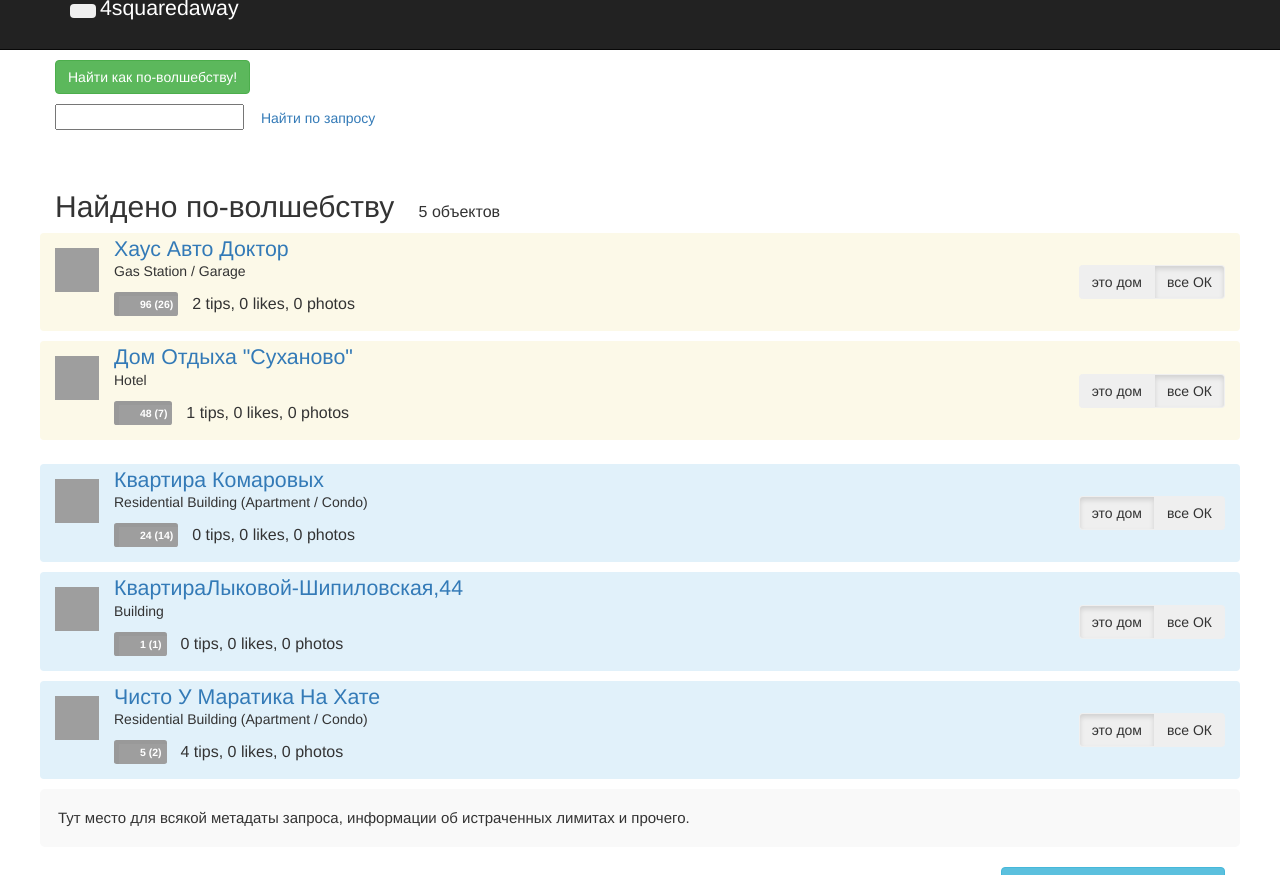
After one commit to jBugman/4squaredaway, a Flask app: page /bootstrap/ in a window 1280 px wide. The commit adds this page. Shown: the top 875 px of the page. Run offline with Flask 2, Linux system fonts and the light colour scheme; some libraries are stand-ins or nearby versions; grey boxes are pictures that could not be loaded.

Commit message:
Bootstrap-based static layout

```diff
--- a/fsqaway/wsgi.py
+++ b/fsqaway/wsgi.py
@@ -37,13 +37,18 @@ magic = Magic()
 def favicon():
     return redirect(url_for(
         'static',
-        filename='poweredByFoursquare_16x16.png'
+        filename='img/poweredByFoursquare_16x16.png'
     ))
 
 
 @app.route('/')
 def index():
     return render_template('index.html')
+
+
+@app.route('/bootstrap/')
+def bootstrap():
+    return render_template('magic.html')
 
 
 def render_venue_list(venues, format):
--- /dev/null
+++ b/static/css/styles.css
@@ -0,0 +1,107 @@
+.nowrap {
+    white-space: nowrap;
+}
+
+.brand.fsq-brand {
+    color: #fff;
+    font-size: 16pt;
+    line-height: 12pt;
+}
+
+.user-avatar {
+    width: 32px;
+    height: 32px;
+    margin: 0 6px 0 0;
+}
+
+.navbar__legal {
+    margin: 0 40px 0 0;
+    padding-left: 24px;
+    background: url('/static/img/poweredByFoursquare_16x16.png') 0 50% no-repeat;
+}
+
+.form__height_large {
+    margin: 7px 0 0 0;
+}
+
+.search-results-container {
+    margin-top: 35px;
+}
+
+.search-results-count {
+    color: #333;
+    font-size: 12pt;
+    margin-left: 1em;
+}
+
+.search-result {
+    background-color: #E1F1FA;
+    -webkit-border-radius: 4px;
+    -moz-border-radius: 4px;
+    border-radius: 4px;
+    width: 100%;
+    margin-bottom: 10px;
+}
+.search-result td {
+    padding: 0;
+    margin: 0;
+}
+.search-result-icon-container {
+    width: 74px;
+    vertical-align: top;
+}
+.search-result-icon {
+    margin: 15px;
+    width: 44px;
+    height: 44px;
+}
+.search-result-header {
+    margin: 5px 0 0;
+    font-size: 16pt;
+}
+.search-result-label {
+    background: #999999 url('https://playfoursquare.s3.amazonaws.com/press/logo/icon-16x16.png') 5px 4px no-repeat;
+    padding: 0 5px 0 26px;
+    line-height: 24px;
+    display: inline-block;
+    margin-bottom: 15px;
+}
+.search-result-stats {
+    margin-left: 10px;
+    line-height: 24px;
+    font-size: 12pt;
+    position: relative;
+    bottom: -1px;
+}
+.search-result-controls {
+    margin-right: 15px;
+}
+
+.search-result.irrelevant {
+    background-color: #FCF9E8;
+}
+
+.search-result.irrelevant + .search-result:not(.irrelevant) {
+    margin-top: 24px;
+}
+
+.button-results-submit {
+    margin-top: 20px;
+}
+
+.infobox {
+    background-color: #f9f9f9;
+    -webkit-border-radius: 5px;
+    -moz-border-radius: 5px;
+    border-radius: 5px;
+    padding: 18px;
+    box-sizing: border-box;
+    font-size: 15px;
+}
+
+.footer__foursquare-powerded {
+    height: 80px;
+    position: relative;
+    right: -30px;
+    bottom: -10px;
+}
--- /dev/null
+++ b/templates/bootstrap.html
@@ -0,0 +1,51 @@
+<!DOCTYPE html>
+<html lang="ru">
+	<head>
+		<meta charset="utf-8">
+		<title>{% block title %}4squaredaway{% endblock %}</title>
+		<meta name="viewport" content="width=device-width, initial-scale=1.0">
+		<!-- <meta name="description" content=""> -->
+		<!-- <meta name="author" content=""> -->
+		<link href="//netdna.bootstrapcdn.com/twitter-bootstrap/2.3.1/css/bootstrap-combined.min.css" rel="stylesheet">
+		<style>
+			body {padding-top: 60px;}
+		</style>
+		<link href="//netdna.bootstrapcdn.com/twitter-bootstrap/2.3.1/css/bootstrap-responsive.min.css" rel="stylesheet">
+		<link href="{{ url_for('static', filename='css/styles.css') }}" rel="stylesheet">
+
+		<!--[if lt IE 9]><script src="../assets/js/html5shiv.js"></script><![endif]-->
+
+		<link rel="shortcut icon" href="{{ url_for('static', filename='img/poweredByFoursquare_16x16.png') }}">
+	</head>
+	<body>
+		<div class="navbar navbar-inverse navbar-fixed-top">
+			<div class="navbar-inner">
+				<div class="container">
+					<button type="button" class="btn btn-navbar" data-toggle="collapse" data-target=".nav-collapse">
+						<span class="icon-bar"></span>
+						<span class="icon-bar"></span>
+						<span class="icon-bar"></span>
+					</button>
+					<a class="brand fsq-brand" href="/">4squaredaway</a>
+					<div class="nav-collapse collapse">
+						<ul class="nav">
+							<li class=""><a href="{{ url_for('venue_magic') }}">По-волшебству</a></li>
+						</ul>
+						<p class="navbar-text pull-right">
+							<img class="user-avatar" src="http://www.gravatar.com/avatar/1751847584b94e0027e5a2feb1921550.png?size=32">
+							<a href="#/user" class="navbar-link">Sergey Parshukov</a>
+						</p>
+						<p class="navbar__legal navbar-text pull-right">
+							<a href="#/legal" class="navbar-link">Пользовательское соглашение</a>
+						</p>
+					</div>
+				</div>
+			</div>
+		</div>
+		<div class="container">
+		{% block content %}{% endblock %}
+		</div>
+	</body>
+	<script src="//yandex.st/jquery/1.9.1/jquery.min.js"></script>
+	<script src="//netdna.bootstrapcdn.com/twitter-bootstrap/2.3.1/js/bootstrap.min.js"></script>
+</html>
--- a/templates/index.html
+++ b/templates/index.html
@@ -5,7 +5,7 @@
 		padding: 0;
 		width: 100%;
 		height: 100%;
-		background: url('{{ url_for('static', filename='ascii_bulldozer.png')}}') 50% no-repeat;"
+		background: url('{{ url_for('static', filename='img/ascii_bulldozer.png')}}') 50% no-repeat;"
 	}
 </style>
 <bulldozer/>
--- /dev/null
+++ b/templates/magic.html
@@ -0,0 +1,174 @@
+{% extends "bootstrap.html" %}
+{% block content %}
+<div class="row">
+	<div class="span4">
+		<a href="#/magic" class="btn btn-large btn-success" type="button">
+			<i class="icon-star icon-white"></i>
+			Найти как <span class="nowrap">по-волшебству!</span>
+		</a>
+	</div>
+	<div class="span8">
+		<form class="form-search form__height_large">
+			<input type="text" class="input-medium search-query">
+			<a href="#/search" type="submit" class="btn">Найти по запросу</a>
+		</form>
+	</div>
+</div>
+<div class="row search-results-container">
+	<div class="span12">
+		<h2>Найдено по-волшебству <small class="search-results-count">5 объектов</small></h2>
+		<div class="row search-results">
+			<div class="span9">
+				<table class="search-result irrelevant">
+					<tr>
+						<td class="search-result-icon-container">
+							<img class="search-result-icon" src="https://foursquare.com/img/categories_v2/shops/gas_bg_44.png" alt="Housing development" title="Housing development">
+						</td>
+						<td>
+							<a href="https://foursquare.com/v/%D0%BF%D1%80%D0%BE%D0%B4%D1%83%D0%BA%D1%82%D1%8B--%D0%BB%D0%B0%D1%80%D0%B5%D0%BA-%D0%B2-%D0%B0%D1%80%D0%BA%D0%B0%D0%B4%D0%B0%D1%85%D0%B0%D1%83%D1%81%D0%B5/5068528ee4b08b705a5fe5dc"><h3 class="search-result-header">Хаус Авто Доктор</h3></a>
+							<p>Gas Station / Garage</p>
+							<span class="label search-result-label">96 (26)</span>
+							<span class="search-result-stats muted">
+								2 tips, 0 likes, 0 photos
+							</span>
+						</td>
+						<td>
+							<div class="btn-group pull-right search-result-controls" data-toggle="buttons-radio">
+								<button type="button" class="btn btn-large">
+									<i class="icon-home"></i>
+									это дом
+								</button>
+								<button type="button" class="btn btn-large active">
+									<i class="icon-ok"></i>
+									все ОК
+								</button>
+							</div>
+						</td>
+					</tr>
+				</table>
+				<table class="search-result irrelevant">
+					<tr>
+						<td class="search-result-icon-container">
+							<img class="search-result-icon" src="https://foursquare.com/img/categories_v2/travel/hotel_bg_44.png" alt="Housing development" title="Housing development">
+						</td>
+						<td>
+							<a href="https://foursquare.com/v/%D0%BF%D1%80%D0%BE%D0%B4%D1%83%D0%BA%D1%82%D1%8B--%D0%BB%D0%B0%D1%80%D0%B5%D0%BA-%D0%B2-%D0%B0%D1%80%D0%BA%D0%B0%D0%B4%D0%B0%D1%85%D0%B0%D1%83%D1%81%D0%B5/5068528ee4b08b705a5fe5dc"><h3 class="search-result-header">Дом Отдыха "Суханово"</h3></a>
+							<p>Hotel</p>
+							<span class="label search-result-label">48 (7)</span>
+							<span class="search-result-stats muted">
+								1 tips, 0 likes, 0 photos
+							</span>
+						</td>
+						<td>
+							<div class="btn-group pull-right search-result-controls" data-toggle="buttons-radio">
+								<button type="button" class="btn btn-large">
+									<i class="icon-home"></i>
+									это дом
+								</button>
+								<button type="button" class="btn btn-large active">
+									<i class="icon-ok"></i>
+									все ОК
+								</button>
+							</div>
+						</td>
+					</tr>
+				</table>
+				<table class="search-result">
+					<tr>
+						<td class="search-result-icon-container">
+							<img class="search-result-icon" src="https://foursquare.com/img/categories_v2/building/housingdevelopment_bg_44.png" alt="Housing development" title="Housing development">
+						</td>
+						<td>
+							<a href="#"><h3 class="search-result-header">Квартира Комаровых</h3></a>
+							<p>Residential Building (Apartment / Condo)</p>
+							<span class="label search-result-label">24 (14)</span>
+							<span class="search-result-stats muted">
+								0 tips, 0 likes, 0 photos
+							</span>
+						</td>
+						<td>
+							<div class="btn-group pull-right search-result-controls" data-toggle="buttons-radio">
+								<button type="button" class="btn btn-large active">
+									<i class="icon-home"></i>
+									это дом
+								</button>
+								<button type="button" class="btn btn-large">
+									<i class="icon-ok"></i>
+									все ОК
+								</button>
+							</div>
+						</td>
+					</tr>
+				</table>
+				<table class="search-result">
+					<tr>
+						<td class="search-result-icon-container">
+							<img class="search-result-icon" src="https://foursquare.com/img/categories_v2/building/default_bg_44.png" alt="Building" title="Housing development">
+						</td>
+						<td>
+							<a href="#"><h3 class="search-result-header">КвартираЛыковой-Шипиловская,44</h3></a>
+							<p>Building</p>
+							<span class="label search-result-label">1 (1)</span>
+							<span class="search-result-stats muted">
+								0 tips, 0 likes, 0 photos
+							</span>
+						</td>
+						<td>
+							<div class="btn-group pull-right search-result-controls" data-toggle="buttons-radio">
+								<button type="button" class="btn btn-large active">
+									<i class="icon-home"></i>
+									это дом
+								</button>
+								<button type="button" class="btn btn-large">
+									<i class="icon-ok"></i>
+									все ОК
+								</button>
+							</div>
+						</td>
+					</tr>
+				</table>
+				<table class="search-result">
+					<tr>
+						<td class="search-result-icon-container">
+							<img class="search-result-icon" src="https://foursquare.com/img/categories_v2/building/housingdevelopment_bg_44.png" alt="Housing development" title="Housing development">
+						</td>
+						<td>
+							<a href="#"><h3 class="search-result-header">Чисто У Маратика На Хате</h3></a>
+							<p>Residential Building (Apartment / Condo)</p>
+							<span class="label search-result-label">5 (2)</span>
+							<span class="search-result-stats muted">
+								4 tips, 0 likes, 0 photos
+							</span>
+						</td>
+						<td>
+							<div class="btn-group pull-right search-result-controls" data-toggle="buttons-radio">
+								<button type="button" class="btn btn-large active">
+									<i class="icon-home"></i>
+									это дом
+								</button>
+								<button type="button" class="btn btn-large">
+									<i class="icon-ok"></i>
+									все ОК
+								</button>
+							</div>
+						</td>
+					</tr>
+				</table>
+			</div>
+			<div class="span3 infobox muted">
+				Тут место для всякой метадаты запроса, информации об истраченных лимитах и прочего.
+			</div>
+		</div>
+	</div>
+</div>
+<div class="row">
+	<div class="span9">
+		<a href="#/go!" class="btn btn-large btn-info pull-right button-results-submit" type="button">
+			Отправить 3 мест на проверку
+		</a>
+	</div>
+</div>
+<footer class="row footer">
+	<img class="pull-right footer__foursquare-powerded" src="https://playfoursquare.s3.amazonaws.com/press/logo/poweredByFoursquare_gray.png">
+</footer>
+{% endblock %}
```
Also changed, not shown: static/img/ascii_bulldozer.png (renamed from static/ascii_bulldozer.png), static/img/poweredByFoursquare_16x16.png (renamed from static/poweredByFoursquare_16x16.png).
